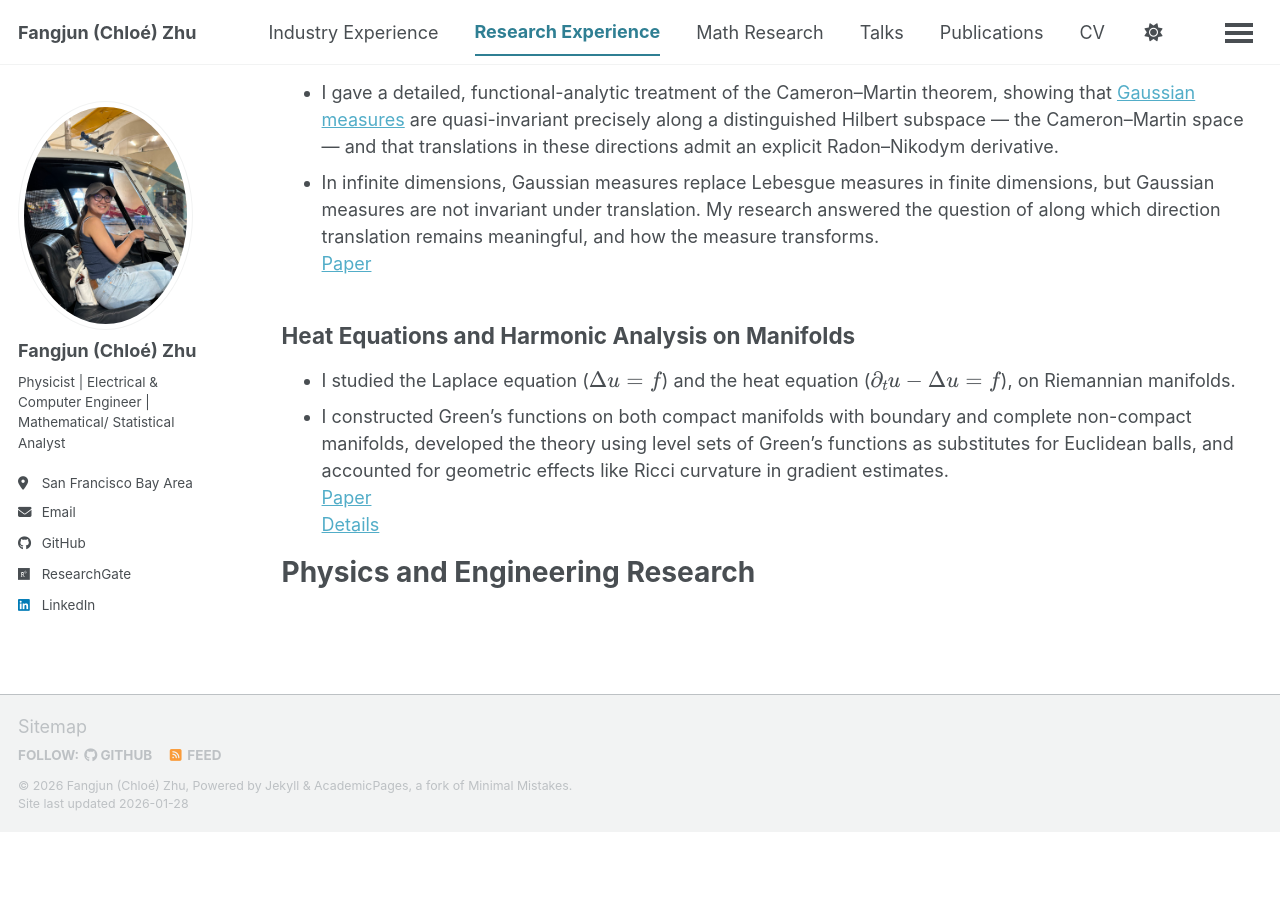
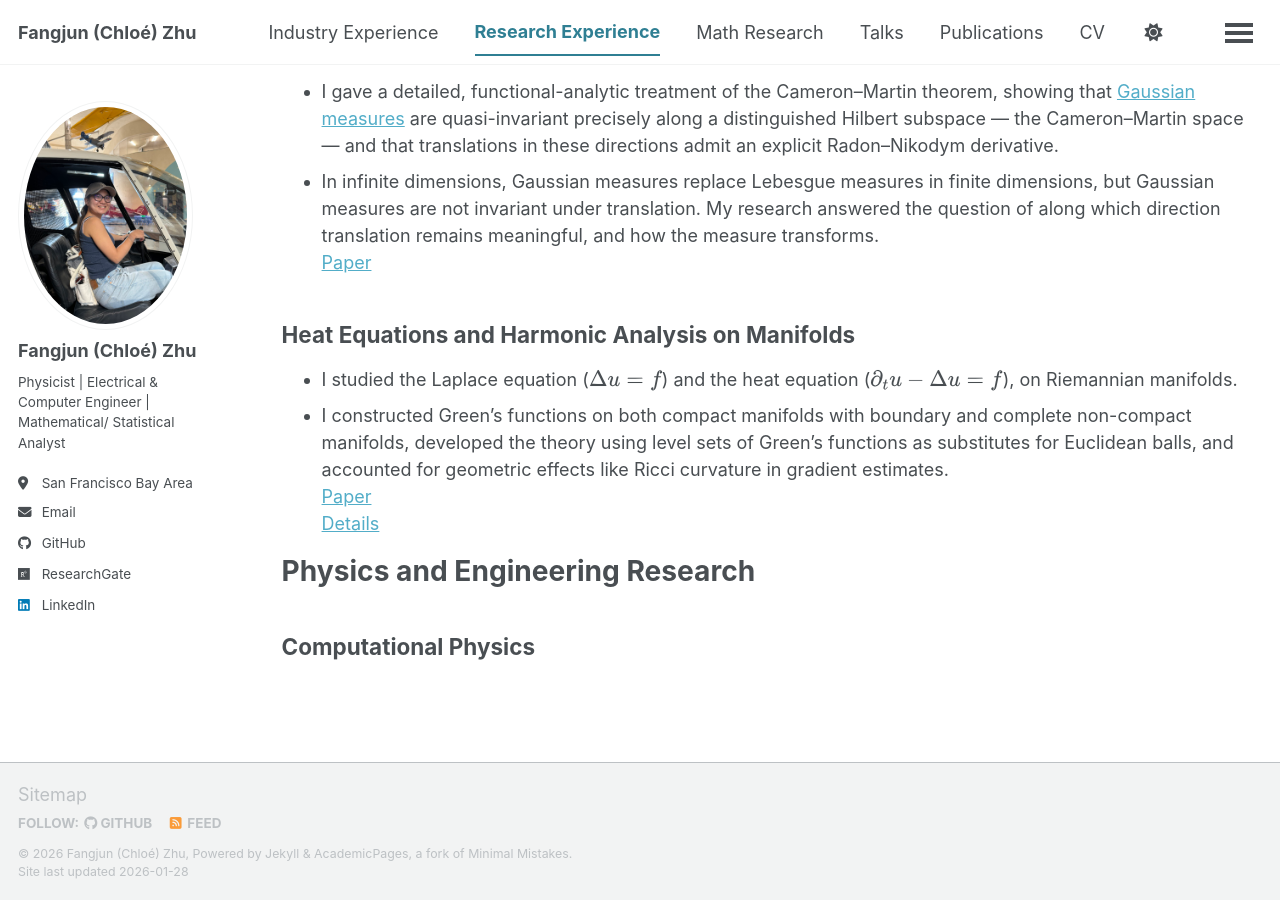
Before and after one commit to ChloeZhu1/ChloeZhu1.github.io, a Jekyll site: the page built from _pages/research-experience.md, in a window 1280 px wide and 900 px high, scrolled down 1044 px. Built offline with Jekyll 4.4.1, drawn with Linux system fonts in a browser that asks for light colours; a script bundle is joined from its source files by our own code; library files that are not in the unit come from our copies; before the commit the page ends 1876 px from its top, so only the background shows below that.

Commit message:
Update research-experience.md

```diff
--- a/_pages/research-experience.md
+++ b/_pages/research-experience.md
@@ -46,3 +46,4 @@ pass" saddle point method to optimize functionals’ critical values.
 [Details](https://chloezhu1.github.io/math/#rie)
 
 # Physics and Engineering Research
+<h2 id="mer">Computational Physics</h2>
```
